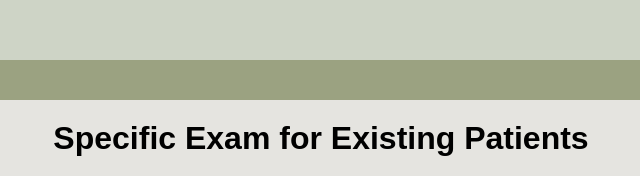
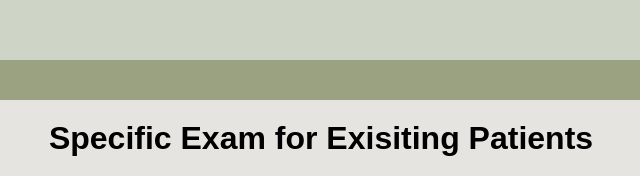
Before and after one commit to kimia-dental-assistant/kimia-dental-assistant.github.io, a plain HTML site: page specific-exam-exisiting/index.html in a window 1280 px wide. Shown: the top 176 px of the page, 319-959 px from the left. Drawn offline with Linux system fonts and the light colour scheme.

Commit message:
Update index.html

```diff
--- a/specific-exam-exisiting/index.html
+++ b/specific-exam-exisiting/index.html
@@ -91,7 +91,7 @@
 		</nav>
 		<main>
 			<section id="media">
-				<h1>Specific Exam for Existing Patients</h1>
+				<h1>Specific Exam for Exisiting Patients</h1>
 				<div class="photo-container photo-container-span">
 					<div>
 						<img src="/images/specific-1.jpg" />
```
